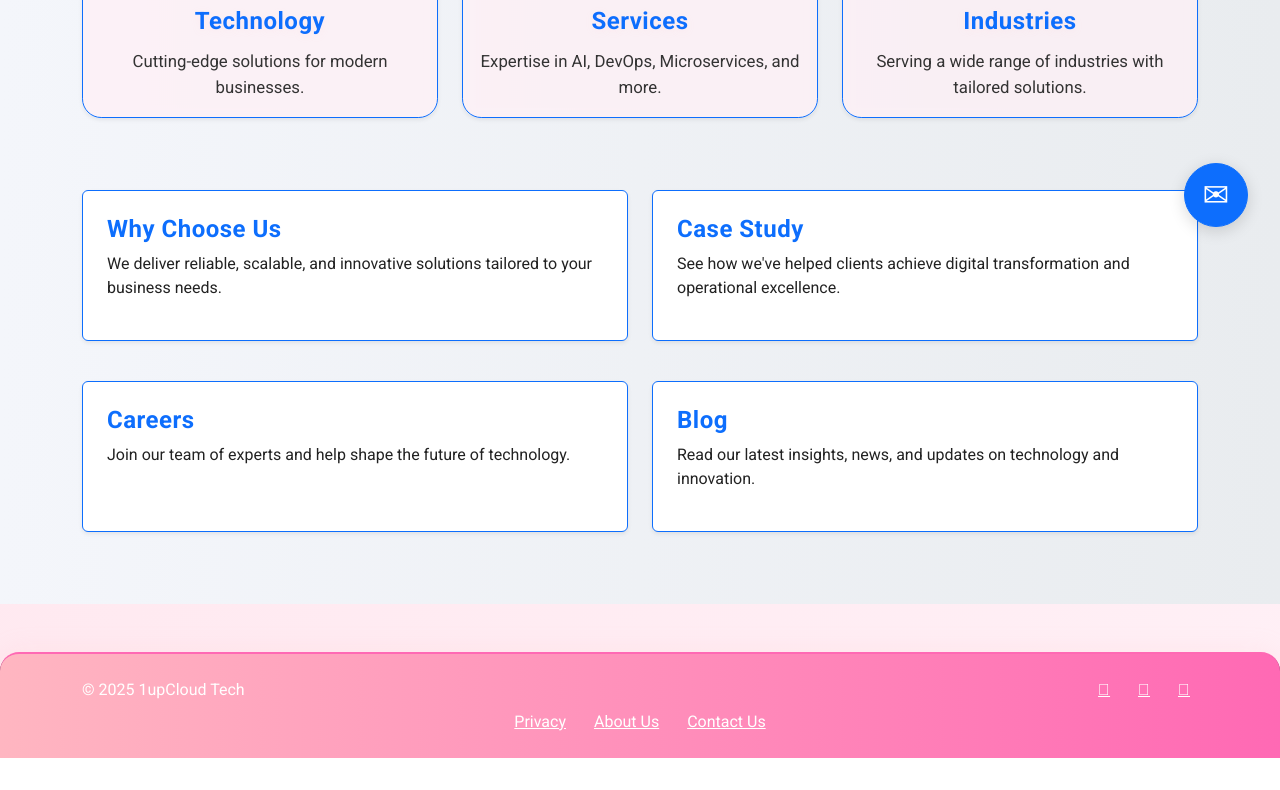
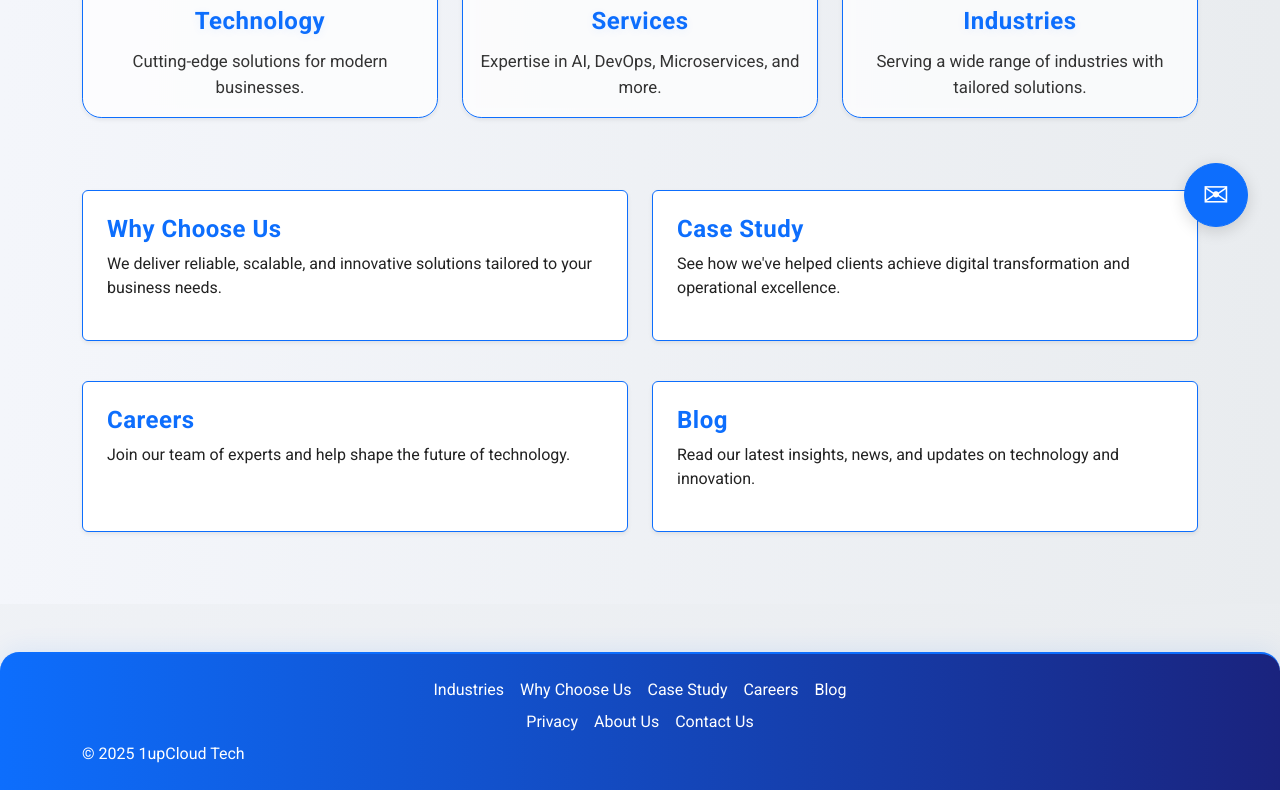
Before and after one commit to SATHASHINI-S/bootstrap-website, a website: page src/index.html in a window 1280 px wide. Shown: the part 541-1331 px from the top of the page. Before the commit the page ends 1299 px from the top, so only its background shows below. Drawn offline with nearby package versions, Linux system fonts and the light colour scheme.

Commit message:
add file

```diff
--- a/src/css/styles.css
+++ b/src/css/styles.css
@@ -4,7 +4,7 @@ h1, h2, h3, h4, h5, h6 {
 
 body {
     font-family: 'Roboto', 'Segoe UI', Arial, sans-serif;
-    background: linear-gradient(135deg, #ffe4ec 0%, #fff0f6 100%);
+    background: linear-gradient(135deg, #f4f6fb 0%, #e9ecef 100%);
     color: #222;
     transition: background 0.5s;
     min-height: 100vh;
@@ -17,9 +17,9 @@ h1, h2, h3, h4, h5, h6 {
 }
 
 .navbar {
-    box-shadow: 0 4px 24px rgba(255,182,193,0.12);
-    background: linear-gradient(90deg, #ffb6c1 0%, #ff69b4 100%) !important;
-    border-bottom: 2px solid #ff69b4;
+    box-shadow: 0 4px 24px rgba(0,123,255,0.08);
+    background: linear-gradient(90deg, #222 0%, #007bff 100%) !important;
+    border-bottom: 2px solid #007bff;
 }
 
 .navbar-brand img {
@@ -27,7 +27,7 @@ h1, h2, h3, h4, h5, h6 {
 }
 
 .bg-primary {
-    background: linear-gradient(90deg, #ffb6c1 0%, #ff69b4 100%) !important;
+    background: linear-gradient(90deg, #007bff 0%, #00c6ff 100%) !important;
 }
 
 @keyframes gradientBG {
@@ -37,7 +37,7 @@ h1, h2, h3, h4, h5, h6 {
 }
 .hero-section {
     padding: 80px 0 60px 0;
-    background: linear-gradient(270deg, #ffb6c1, #ff69b4, #ffb6c1, #fff0f6);
+    background: linear-gradient(270deg, #007bff, #00c6ff, #6a11cb, #2575fc);
     background-size: 600% 600%;
     animation: gradientBG 12s ease infinite;
     color: #fff;
@@ -70,39 +70,39 @@ h1, h2, h3, h4, h5, h6 {
     padding: 0.75rem 2rem;
     border-radius: 30px;
     box-shadow: 0 2px 8px rgba(0,0,0,0.08);
-    background: linear-gradient(90deg, #ffb6c1 0%, #ff69b4 100%);
+    background: linear-gradient(90deg, #00c6ff 0%, #007bff 100%);
     color: #fff;
     border: none;
     animation: glow 2s infinite alternate;
 }
 .hero-section .btn:hover {
-    background: linear-gradient(90deg, #ff69b4 0%, #ffb6c1 100%);
+    background: linear-gradient(90deg, #007bff 0%, #00c6ff 100%);
     color: #fff;
     animation: glow 1s infinite alternate;
 }
 
 .card {
     border-radius: 1.2rem;
-    background: rgba(255,240,246,0.7);
-    box-shadow: 0 8px 32px rgba(255,182,193,0.12);
+    background: rgba(255,255,255,0.7);
+    box-shadow: 0 8px 32px rgba(0,123,255,0.08);
     transition: box-shadow 0.3s, transform 0.3s, border 0.3s;
-    border: 1.5px solid #ffb6c1;
+    border: 1.5px solid rgba(13,110,253,0.12);
     backdrop-filter: blur(6px);
     position: relative;
     overflow: hidden;
 }
 .card:hover {
-    box-shadow: 0 16px 48px rgba(255,182,193,0.22);
+    box-shadow: 0 16px 48px rgba(13,110,253,0.18);
     transform: translateY(-4px) scale(1.04);
-    border: 2px solid #ff69b4;
-    background: rgba(255,240,246,0.85);
+    border: 2px solid #0d6efd;
+    background: rgba(255,255,255,0.85);
 }
 .card-body h3 {
     font-size: 1.5rem;
     margin-bottom: 0.75rem;
     letter-spacing: 0.5px;
-    color: #ff69b4;
-    text-shadow: 0 2px 8px rgba(255,182,193,0.12);
+    color: #007bff;
+    text-shadow: 0 2px 8px rgba(13,110,253,0.08);
 }
 .card-body p {
     font-size: 1.05rem;
@@ -110,12 +110,12 @@ h1, h2, h3, h4, h5, h6 {
     line-height: 1.6;
 }
 section.container {
-    background: linear-gradient(120deg, rgba(255,182,193,0.12) 0%, rgba(255,240,246,0.7) 100%);
+    background: linear-gradient(120deg, rgba(13,110,253,0.08) 0%, rgba(255,255,255,0.7) 100%);
     border-radius: 1.5rem;
-    box-shadow: 0 8px 32px rgba(255,182,193,0.14);
+    box-shadow: 0 8px 32px rgba(13,110,253,0.10);
     padding: 2.5rem 2rem;
     margin-top: 2rem;
-    border: 1.5px solid #ffb6c133;
+    border: 1.5px solid #0d6efd22;
 }
 .card-title {
     color: #007bff;
@@ -124,27 +124,32 @@ section.container {
 }
 
 footer {
-    background: linear-gradient(90deg, #ffb6c1 0%, #ff69b4 100%);
+    background: linear-gradient(90deg, #0d6efd 0%, #1a237e 100%);
     color: #fff;
     font-size: 1rem;
     border-top-left-radius: 1.2rem;
     border-top-right-radius: 1.2rem;
-    box-shadow: 0 -4px 24px rgba(255,182,193,0.12);
-    border-top: 2px solid #ff69b4;
+    box-shadow: 0 -4px 24px rgba(13,110,253,0.08);
+    border-top: 2px solid #0d6efd;
+    display: flex;
+    flex-direction: column;
+    align-items: center;
+    justify-content: center;
 }
-/* Technology page image styling */
-.img-fluid.rounded.shadow {
-    box-shadow: 0 8px 32px rgba(255,182,193,0.14);
-    border-radius: 1.2rem;
-    border: 2px solid #ffb6c133;
-    background: rgba(255,240,246,0.7);
+
+.footer-links, .footer-info {
+    display: flex;
+    flex-wrap: wrap;
+    gap: 1rem;
+    justify-content: center;
+    margin-bottom: 0.5rem;
 }
+
 footer a {
     color: #fff;
-    text-decoration: underline;
-    margin: 0 8px;
+    text-decoration: none;
     transition: color 0.2s;
 }
 footer a:hover {
-    color: #00c6ff;
+    color: #90caf9;
 }
--- a/src/index.html
+++ b/src/index.html
@@ -118,23 +118,21 @@
     </section>
 
     <!-- Footer -->
-    <footer class="bg-dark text-white text-center py-4 mt-5">
+    <footer class="py-4 mt-5">
         <div class="container">
-            <div class="row">
-                <div class="col-md-6 text-md-start mb-2 mb-md-0">
-                    <span class="me-3">&copy; 2025 1upCloud Tech</span>
-                </div>
-                <div class="col-md-6 text-md-end">
-                    <a href="https://twitter.com/yourhandle" class="text-white me-3"></a>
-                    <a href="https://linkedin.com/company/yourcompany" class="text-white me-3"></a>
-                    <a href="https://github.com/yourrepo" class="text-white"></a>
-                </div>
+            <div class="footer-links">
+                <a href="industries.html">Industries</a>
+                <a href="why-choose-us.html">Why Choose Us</a>
+                <a href="casestudies.html">Case Study</a>
+                <a href="careers.html">Careers</a>
+                <a href="blog.html">Blog</a>
             </div>
-            <div class="mt-2">
-                <a href="privacy-policy" class="text-white me-3">Privacy</a>
-                <a href="about" class="text-white me-3">About Us</a>
-                <a href="docs/5.3/getting-started/webpack/" class="text-white">Contact Us</a>
+            <div class="footer-info">
+                <a href="privacy-policy.html">Privacy</a>
+                <a href="about.html">About Us</a>
+                <a href="contact.html">Contact Us</a>
             </div>
+            <div class="text-start mt-2">&copy; 2025 1upCloud Tech</div>
         </div>
     </footer>
     </footer>
```
Also changed, not shown: src/services.html (+12 -10 lines), src/technology.html (+12 -14 lines).
